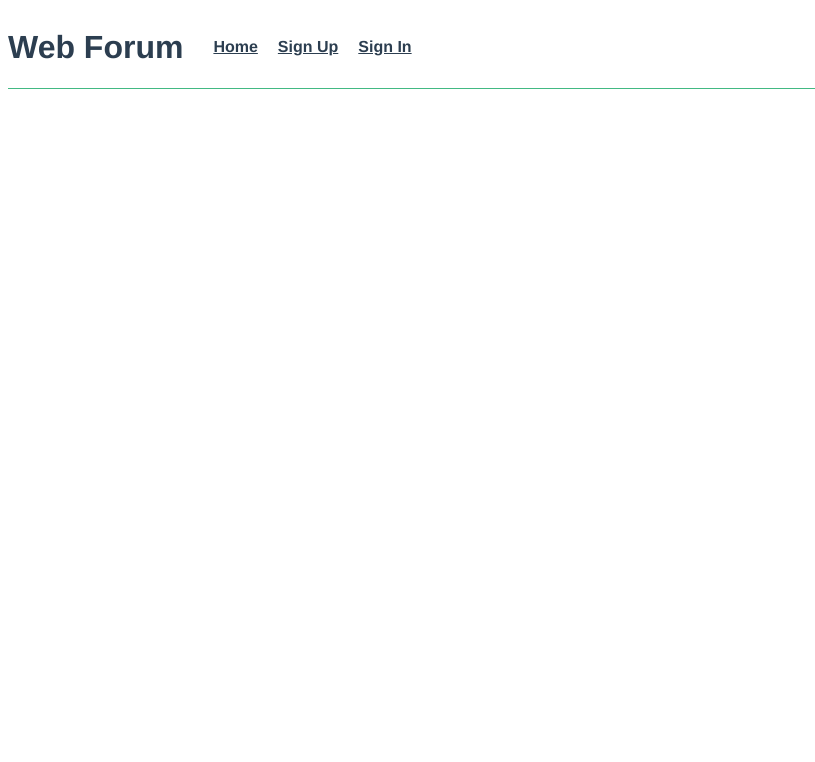
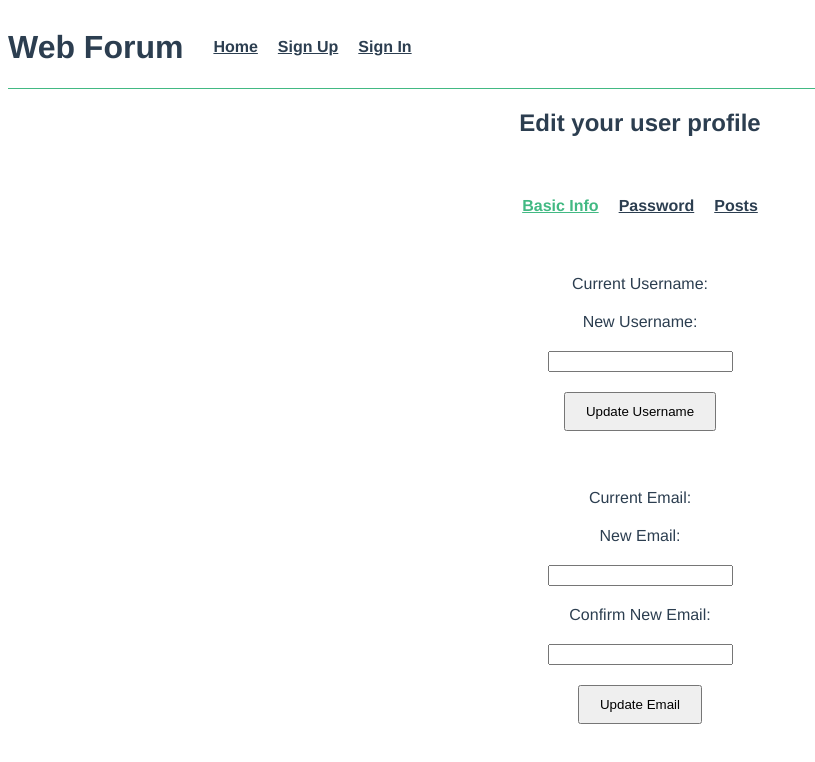
Before and after one commit to nasyatj/web-forum-project, a Vue app: page /user-profile/basic-info in a window 1280 px wide. Shown: the top 762 px of the page, without its empty margins (0-815 px from the left). Built offline with nearby package versions, Linux system fonts and the light colour scheme; no server answers; the database is empty.

Commit message:
Add user-profile

```diff
--- a/jsconfig.json
+++ b/jsconfig.json
@@ -4,6 +4,7 @@
     "module": "esnext",
     "baseUrl": "./",
     "moduleResolution": "node",
+    "allowJs": true,
     "paths": {
       "@/*": [
         "src/*"
--- a/src/App.vue
+++ b/src/App.vue
@@ -9,6 +9,7 @@
 			<!-- Shown if user is logged in -->
 			<span v-show="isUserLoggedIn">Welcome, {{ loggedInUsername }}!</span>
 			<button v-show="isUserLoggedIn" @click="logout">Log Out</button>
+			<router-link to="/user-profile/basic-info" v-show="isUserLoggedIn">Your Profile</router-link>
 		</nav>
 	</header>
 
@@ -21,6 +22,7 @@
 		v-bind:isUserLoggedIn="isUserLoggedIn"
 		v-bind:loggedInUsername="loggedInUsername"
 		@updateLogInStatus="updateLogInStatus"
+		@updateUsername="updateUsername"
 	/>
 </template>
 
@@ -36,6 +38,9 @@
 			updateLogInStatus(isUserLoggedIn, loggedInUsername) {
 				this.isUserLoggedIn = isUserLoggedIn;
 				this.loggedInUsername = loggedInUsername;
+			},
+			updateUsername(newUsername) {
+				this.loggedInUsername = newUsername;
 			},
 			logout() {
 				this.isUserLoggedIn = false;
--- a/src/router/index.js
+++ b/src/router/index.js
@@ -2,6 +2,11 @@ import { createRouter, createWebHistory } from 'vue-router';
 import Home from '../views/Home.vue';
 import SignUp from '../views/SignUp.vue';
 import SignIn from '../views/SignIn.vue';
+
+import UserProfile from '../views/UserProfile/UserProfile.vue';
+import BasicInfo from '../views/UserProfile/BasicInfo.vue';
+import ChangePassword from '../views/UserProfile/ChangePassword.vue';
+import UserPosts from '../views/UserProfile/UserPosts.vue';``
 
 const routes = [
 	{
@@ -19,6 +24,28 @@ const routes = [
 		name: 'sign-in',
 		component: SignIn
 	},
+	{
+		path: '/user-profile',
+		name: 'user-profile',
+		component: UserProfile,
+		children: [
+			{
+				path: 'basic-info',
+				name: 'basic-info',
+				component: BasicInfo
+			},
+			{
+				path: 'change-password',
+				name: 'change-password',
+				component: ChangePassword
+			},
+			{
+				path: 'user-posts',
+				name: 'user-posts',
+				component: UserPosts
+			},
+		]
+	},
 ];
 
 const router = createRouter({
--- /dev/null
+++ b/src/views/UserProfile/BasicInfo.vue
@@ -0,0 +1,123 @@
+<template>
+    <form @submit.prevent="handleUpdateUsername">
+        <label>Current Username: {{ loggedInUsername }}</label>
+
+		<label>New Username:</label>
+		<input type="text" v-model="newUsername" required>
+
+        <button type="submit">Update Username</button>
+    </form>
+
+    <br>
+
+    <form @submit.prevent="handleUpdateEmail">
+        <label>Current Email: {{ currentEmail }}</label>
+
+		<label>New Email:</label>
+		<input type="email" v-model="newEmail" required>
+
+        <label>Confirm New Email:</label>
+        <input type="email" v-model="confirmNewEmail" required>
+
+		<button type="submit">Update Email</button>
+	</form>
+</template>
+
+<script>
+    import { db } from '@/firebase';
+	import { collection, query, where, getDocs, or, and, doc, updateDoc } from "firebase/firestore";
+
+	export default {
+        data() {
+            return {
+                newUsername: '',
+                newEmail: '',
+                confirmNewEmail: '',
+                currentEmail: '',
+            }
+        },
+		props: [
+			'loggedInUsername'
+		],
+        methods: {
+            async handleUpdateUsername() {
+                const usersTable = collection(db, "users");
+				let q = query(usersTable, where('username', '==', this.newUsername));
+				let querySnapshot = await getDocs(q);
+
+				if (querySnapshot.size > 0) {
+					alert('A user already exists with that username');
+					return;
+				}
+
+                q = query(usersTable, where('username', '==', this.loggedInUsername));
+                querySnapshot = await getDocs(q);
+                let docID = '';
+                querySnapshot.forEach(doc => {
+                    docID = doc.id;
+                });
+
+                await updateDoc(doc(db, 'users', docID), {
+                    username: this.newUsername
+                });
+
+                this.$emit('updateUsername', this.newUsername);
+                alert('Your username has been updated');
+            },
+            async handleUpdateEmail() {
+                if (this.newEmail != this.confirmNewEmail) {
+                    alert('Emails do not match');
+                    return;
+                }
+
+                const usersTable = collection(db, "users");
+				let q = query(usersTable, where('email', '==', this.newEmail));
+				let querySnapshot = await getDocs(q);
+
+				if (querySnapshot.size > 0) {
+					alert('An account already exists with that email address');
+					return;
+				}
+
+                q = query(usersTable, where('email', '==', this.currentEmail));
+                querySnapshot = await getDocs(q);
+                let docID = '';
+                querySnapshot.forEach(doc => {
+                    docID = doc.id;
+                });
+
+                await updateDoc(doc(db, 'users', docID), {
+                    email: this.newEmail
+                });
+
+                this.currentEmail = this.newEmail;
+
+                alert('Your email has been updated');
+                this.newUsername = '';
+                this.newEmail = '';
+                this.confirmNewEmail = '';
+            }
+        },
+        async mounted() {
+            const usersTable = collection(db, "users");
+			let q = query(usersTable, where('username', '==', this.loggedInUsername));
+			let querySnapshot = await getDocs(q);
+
+            // only one doc will be returned as username is unique
+            querySnapshot.forEach(doc => {
+                this.currentEmail = doc.data().email;
+            });
+        }
+	}
+</script>
+
+<style scoped>
+    form label, form input, form button {
+        display: block;
+        margin: 20px auto 20px auto;
+    }
+
+    form button {
+        padding: 10px 20px;
+    }
+</style>
--- /dev/null
+++ b/src/views/UserProfile/ChangePassword.vue
@@ -0,0 +1,79 @@
+<template>
+    <h2>Change Password</h2>
+
+    <form @submit.prevent="updatePassword">
+		<label>Current Password:</label>
+		<input type="password" v-model="currentPassword" required>
+
+        <label>New Password:</label>
+		<input type="password" v-model="newPassword" required>
+
+        <label>Confirm New Password:</label>
+		<input type="password" v-model="confirmNewPassword" required>
+
+        <button type="submit">Update Password</button>
+    </form>
+</template>
+
+<script>
+    import { db } from '@/firebase';
+	import { collection, query, where, getDocs, or, and, doc, updateDoc } from "firebase/firestore";
+
+
+    export default {
+        data() {
+            return {
+                currentPassword: '',
+                newPassword: '',
+                confirmNewPassword: '',
+            }
+        },
+        props: [
+            'loggedInUsername'
+        ],
+        methods: {
+            async updatePassword() {
+                const usersTable = collection(db, "users");
+				let q = query(usersTable, where('username', '==', this.loggedInUsername));
+				let querySnapshot = await getDocs(q);
+                let userPasswordFromDb = '';
+                let docID = '';
+
+				querySnapshot.forEach(doc => {
+                    userPasswordFromDb = doc.data().password;
+                    docID = doc.id;
+                });
+
+                if (this.currentPassword != userPasswordFromDb) {
+                    alert('Current password is incorrect');
+                    return;
+                }
+
+                if (this.newPassword != this.confirmNewPassword) {
+                    alert('New password and Confirm new password fields do not match');
+                    return;
+                }
+
+                await updateDoc(doc(db, 'users', docID), {
+                    password: this.newPassword
+                });
+
+                alert('Your password has been updated');
+                this.currentPassword = '';
+                this.newPassword = '',
+                this.confirmNewPasswordPassword = '';
+            }
+        }
+    }
+</script>
+
+<style scoped>
+    form label, form input, form button {
+        display: block;
+        margin: 20px auto 20px auto;
+    }
+
+    form button {
+        padding: 10px 20px;
+    }
+</style>
--- /dev/null
+++ b/src/views/UserProfile/UserPosts.vue
@@ -0,0 +1,11 @@
+<template>
+    <h2>User Posts</h2>
+</template>
+
+<script>
+
+</script>
+
+<style scoped>
+
+</style>
--- /dev/null
+++ b/src/views/UserProfile/UserProfile.vue
@@ -0,0 +1,39 @@
+<template>
+	<h2>Edit your user profile</h2>
+
+    <nav>
+        <router-link to="/user-profile/basic-info">Basic Info</router-link>
+		<router-link to="/user-profile/change-password">Password</router-link>
+		<router-link to="/user-profile/user-posts">Posts</router-link>
+    </nav>
+
+    <router-view
+        v-bind:loggedInUsername="loggedInUsername"
+        @updateUsername="updateParentWithNewUsername"
+    />
+</template>
+
+<script>
+    export default {
+        data() {
+            return {
+
+            }
+        },
+        props: [
+            'loggedInUsername'
+        ],
+        methods: {
+            updateParentWithNewUsername(newUsername) {
+                this.$emit('updateUsername', newUsername);
+            }
+        }
+    }
+</script>
+
+<style scoped>
+	nav {
+        display: inline-block;
+        margin: 20px auto 20px auto;
+    }
+</style>
```
